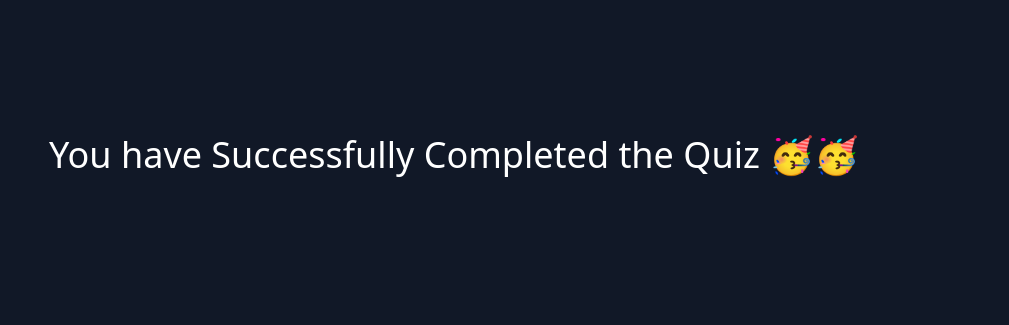
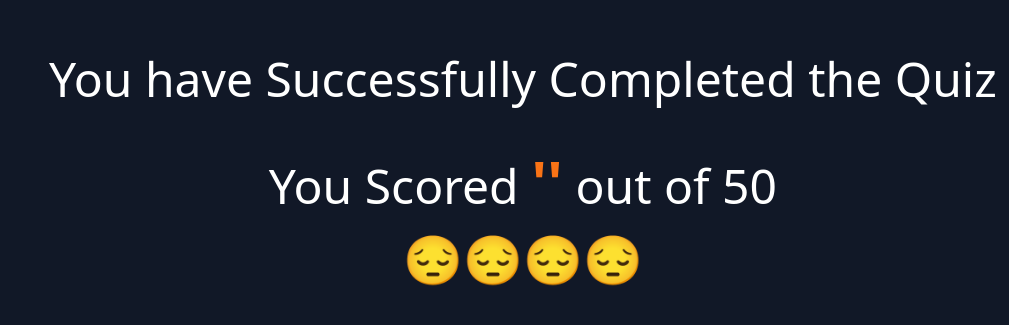
Before and after one commit to rishy-2021/ONLINE_EXAM_FRONTEND, a Next.js app: page /Successfull in a window 1280 px wide. Shown: the part 185-510 px from the top of the page, without its empty margins (271-1280 px from the left). Built offline with nearby package versions, Linux system fonts and the light colour scheme.

Commit message:
version-1.4

```diff
--- a/components/Quiz_Compo.tsx
+++ b/components/Quiz_Compo.tsx
@@ -16,6 +16,16 @@ function Quiz_Compo() {
   const [timer, setTimer] = useState(true);
 
   const [score, setScore] = useState(0);
+
+  if (currentques > quizes.length) {
+    // router.push("/Successfull");
+    router.push({
+      pathname: "/Successfull",
+      query: {
+        score: score,
+      },
+    });
+  }
 
   useEffect(function () {
     axios
@@ -66,7 +76,13 @@ function Quiz_Compo() {
 
       setcurrentque(nextques);
     } else {
-      router.push("/Successfull");
+      // router.push("/Successfull");
+      router.push({
+        pathname: "/Successfull",
+        query: {
+          score: score,
+        },
+      });
     }
     // if (currentques > 7) {
     //   router.push("/Successfull");
@@ -110,12 +126,6 @@ function Quiz_Compo() {
     return () => clearInterval(interval);
   }, [secondsLeft, con]);
 
-  const pull_data = (data) => {
-    if (data === true) {
-      // setanspop(false);
-      // setSecondsLeft(0);
-    }
-  };
   return (
     <>
       {con ? (
@@ -211,9 +221,11 @@ function Quiz_Compo() {
             )}
           </div>
           <button
-            className="bg-green-400 text-black font-bold  p-2 px-5 w-37 text-lg absolute bottom-25 right-64 mr-9 mt-2 rounded-lg"
+            className="bg-green-400 text-black font-bold  p-2 px-5 w-37 text-lg absolute bottom-25 right-64 mr-12 mt-2 rounded-lg"
             onClick={() => {
               setcurrentque(currentques + 1);
+              setSecondsLeft(30);
+              setSelected(false);
             }}
           >
             Next Question
--- a/pages/Successfull.tsx
+++ b/pages/Successfull.tsx
@@ -1,12 +1,31 @@
-import React from 'react'
+import React from "react";
+import { useRouter } from "next/router";
 
 function Successfull() {
+  const router = useRouter();
+  const query = router?.query;
+  const score = query?.score;
+  // console.log(query);
+
   return (
     <div className=" relative text-white h-screen bg-gray-900 text-center align-center">
- <h1 className='text-4xl absolute top-[40%] left-[25%]'>You have Successfully Completed the Quiz 🥳🥳</h1>
-
-      </div>
-  )
+      <h1 className="text-5xl absolute top-[30%] left-[25%]">
+        You have Successfully Completed the Quiz
+        <br />
+        <br />
+        You Scored{" "}
+        <span className="text-orange-500 text-6xl font-extrabold	">
+          '{score}'
+        </span>{" "}
+        out of 50
+        {score > 20 ? (
+          <h1 className="pt-6"> 🥳🥳🥳🥳 </h1>
+        ) : (
+          <h1 className="pt-6"> 😔😔😔😔 </h1>
+        )}
+      </h1>
+    </div>
+  );
 }
 
-export default Successfull
+export default Successfull;
--- a/pages/quizaskque.tsx
+++ b/pages/quizaskque.tsx
@@ -130,7 +130,7 @@ function Quizaskque() {
 
   function addTempQuiz() {
     axios
-      .post("https://online-exam-app-bu.onrender.com/quiz/main/addTempQuiz", {
+      .post("https://online-exam-app-bu.onrender.com/quiz/main/addMainQuiz", {
         // user: user,
         question: question,
         Ques_Image: Ques_Image,
```
